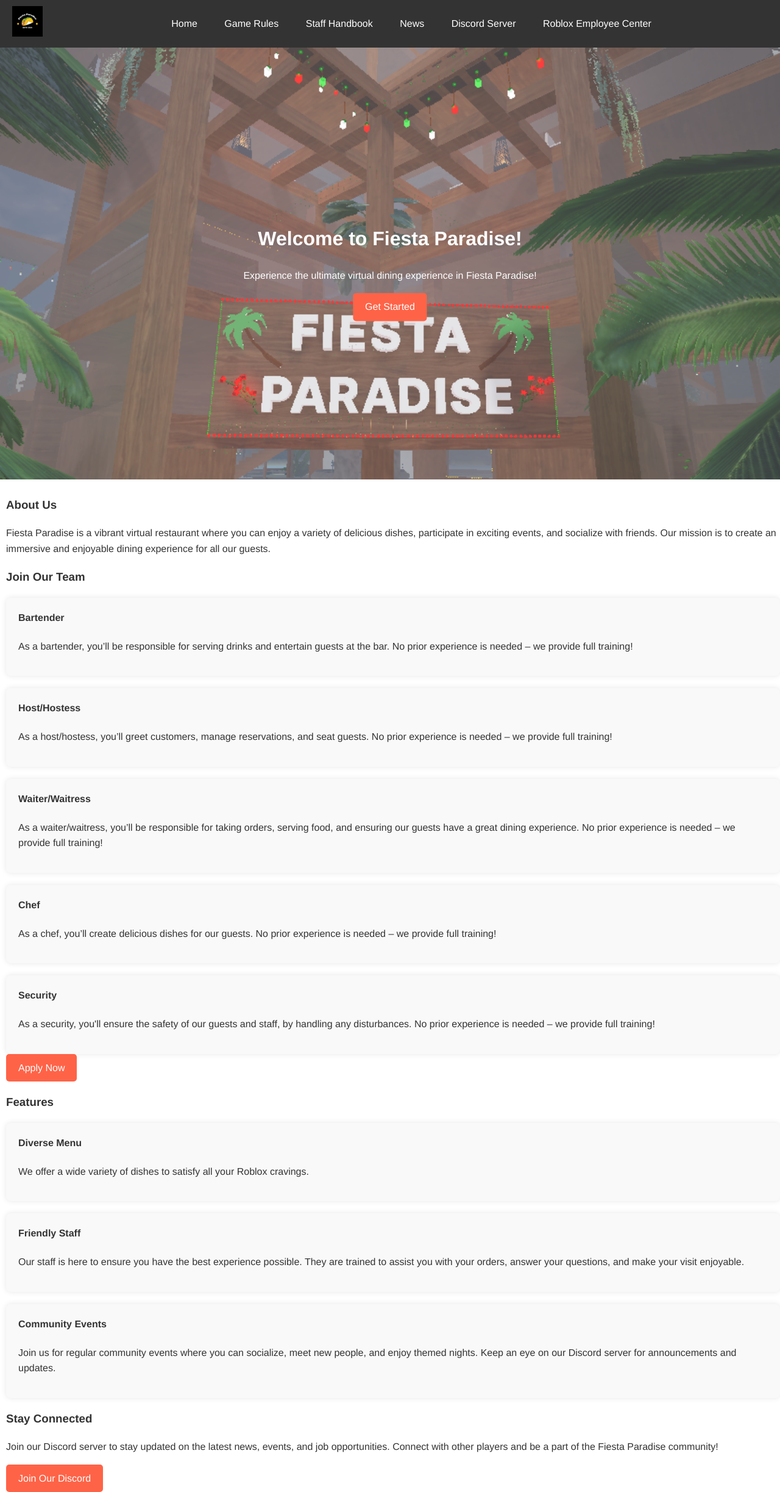
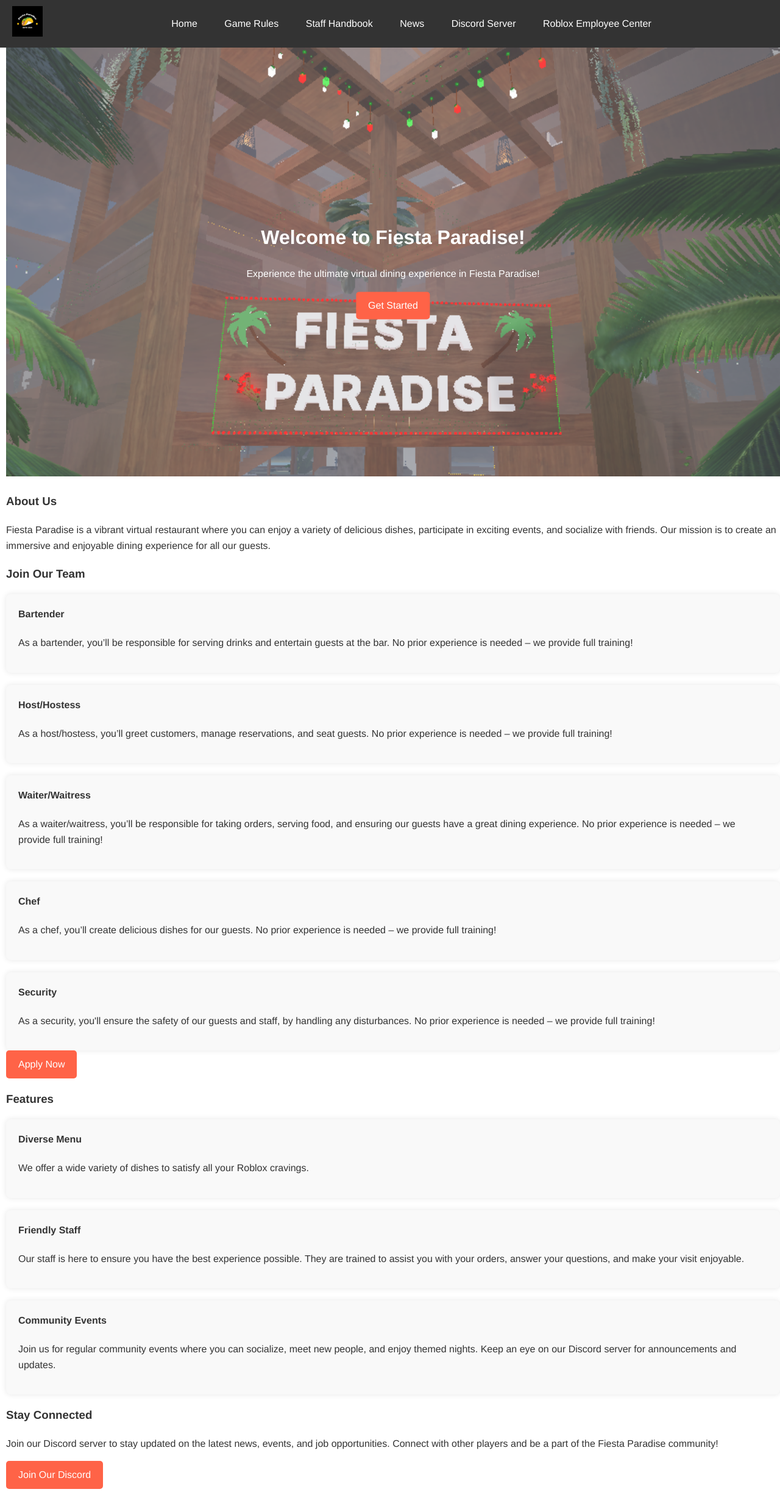
Before and after one commit to ifBars/Fiesta-Paradise, a Jekyll site: the page built from index.html, in a window 1280 px wide. Shown: the whole page at 61% size. Built offline with Jekyll 4.4.1, drawn with Linux system fonts in a browser that asks for light colours.

Commit message:
Update index.html

```diff
--- a/index.html
+++ b/index.html
@@ -3,6 +3,8 @@
 title: "Home"
 ---
 
+<div class="content-wrapper">
+  <!-- Title Section -->
   <div class="hero">
 	<img src="/assets/images/fiesta-paradise-welcome.png" alt="Fiesta Paradise Welcome" class="hero-image">
 	<div class="hero-overlay">
@@ -12,7 +14,6 @@
     </div>
   </div>
 
-<div class="content-wrapper">
   <!-- About Section -->
   <section class="about">
     <h3>About Us</h3>
```
Lines whose indentation alone changed are shown as unchanged.
